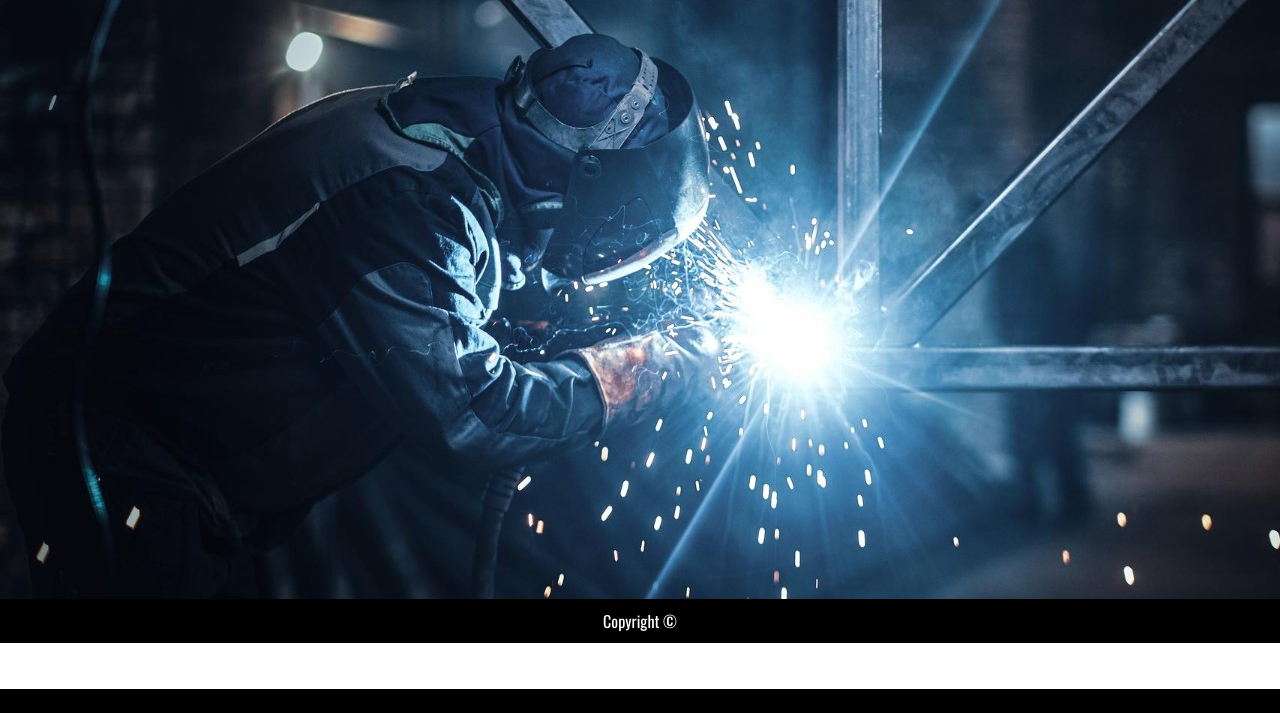
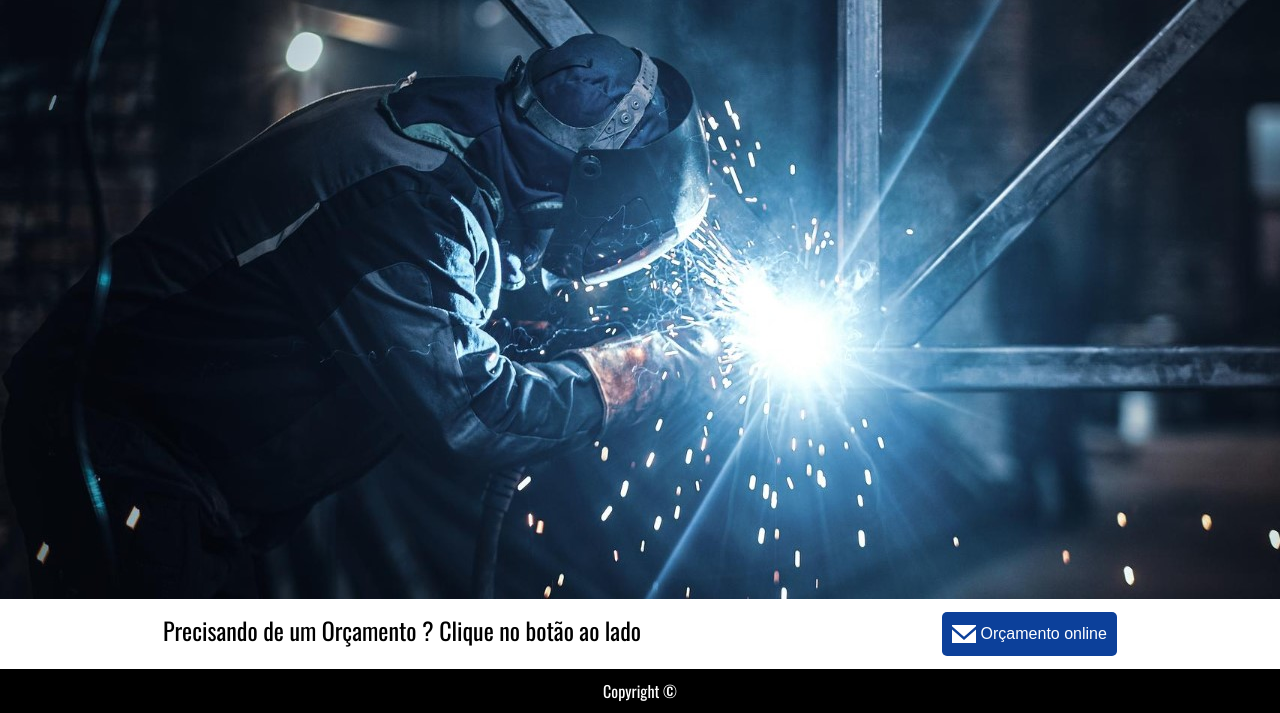
Before and after one commit to CaioSantos00/Controle-de-estoque, a PHP site: page / in a window 1280 px wide. Shown: the part 111-824 px from the top of the page. Before the commit the page ends 800 px from the top, so only its background shows below. Run offline with PHP 8.4, Linux system fonts and the light colour scheme.

Commit message:
PG inicial

```diff
--- a/css/style.css
+++ b/css/style.css
@@ -5,6 +5,31 @@
   background-image: url("../imgs/fundo.jpg");
   background-size: 100%;
   background-size: cover;
+}
+
+#divOrca {
+  margin: 1vw;
+  display: flex;
+  justify-content: space-around;
+}
+
+#titleOrcamento {
+  font-size: 1.5em;
+}
+
+#btnOrca {
+  display: flex;
+  align-items: center;
+  gap: 5px;
+  font-size: 1em;
+  background-color: #0c409a;
+  color: rgb(255, 255, 255);
+  border: none;
+  padding: 10px;
+  cursor: pointer;
+  border-radius: 5px;
+  outline: 0;
+  transition: 0.5s;
 }
 
 #sectionProducts {
--- a/index.html
+++ b/index.html
@@ -20,6 +20,10 @@
     </header>
     <section>
         <div id="fotoInit"></div>
+        <div id="divOrca">
+            <div id="titleOrcamento">Precisando de um Orçamento ? Clique no botão ao lado</div>
+            <button id="btnOrca"><svg width="24px" height="24px" viewBox="0 -2.5 20 20" version="1.1" xmlns="http://www.w3.org/2000/svg" xmlns:xlink="http://www.w3.org/1999/xlink" fill="#000000"><g id="SVGRepo_bgCarrier" stroke-width="0"></g><g id="SVGRepo_tracerCarrier" stroke-linecap="round" stroke-linejoin="round"></g><g id="SVGRepo_iconCarrier"> <title>email [#1572]</title> <desc>Created with Sketch.</desc> <defs> </defs> <g id="Page-1" stroke="none" stroke-width="1" fill="none" fill-rule="evenodd"> <g id="Dribbble-Light-Preview" transform="translate(-340.000000, -922.000000)" fill="#ffffff"> <g id="icons" transform="translate(56.000000, 160.000000)"> <path d="M294,774.474 L284,765.649 L284,777 L304,777 L304,765.649 L294,774.474 Z M294.001,771.812 L284,762.981 L284,762 L304,762 L304,762.981 L294.001,771.812 Z" id="email-[#1572]"> </path> </g> </g> </g> </g></svg>Orçamento online</button>
+        </div>
     </section>
     <footer>Copyright ©</footer>
 </body>
--- a/sass/pagesScss/index.scss
+++ b/sass/pagesScss/index.scss
@@ -8,3 +8,21 @@
     background-size: 100%;
     background-size: cover;
 }
+
+#divOrca {
+    margin: 1vw;
+    display: flex;
+    justify-content: space-around;
+}
+
+#titleOrcamento {
+    font-size: 1.5em;
+}
+
+#btnOrca {
+    display: flex;
+    align-items: center;
+    gap: 5px;
+    @include buttons(1em, $corHover, $corLinks);
+
+}
```
Also changed, not shown: 1 other file.
